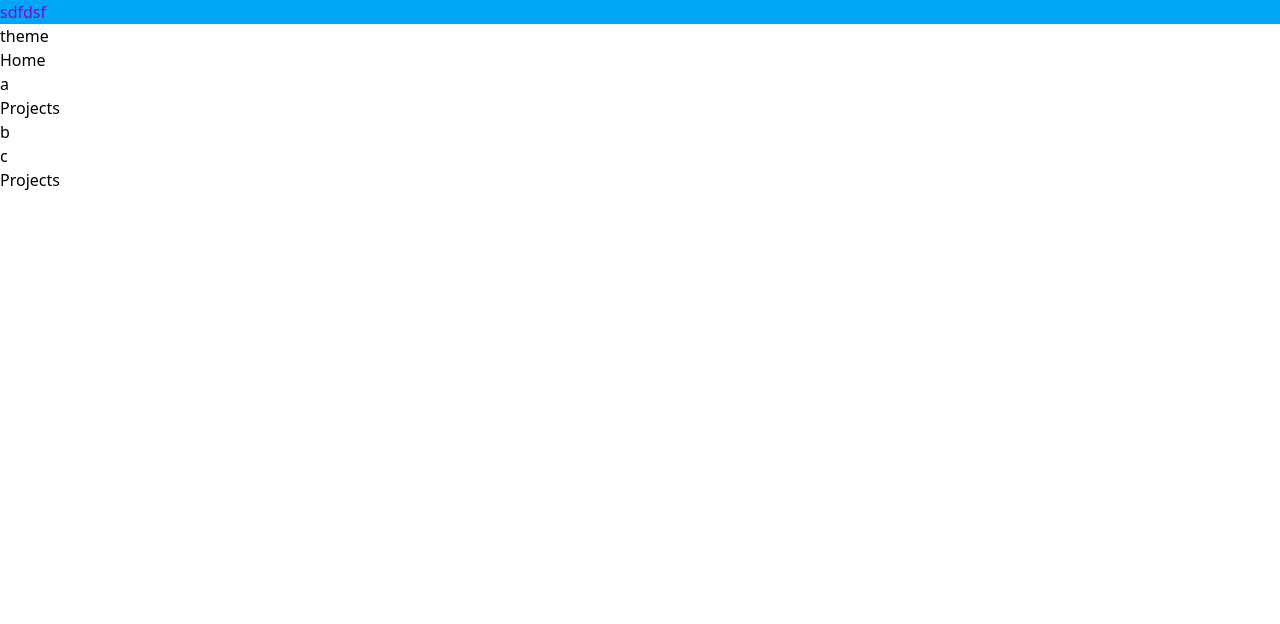
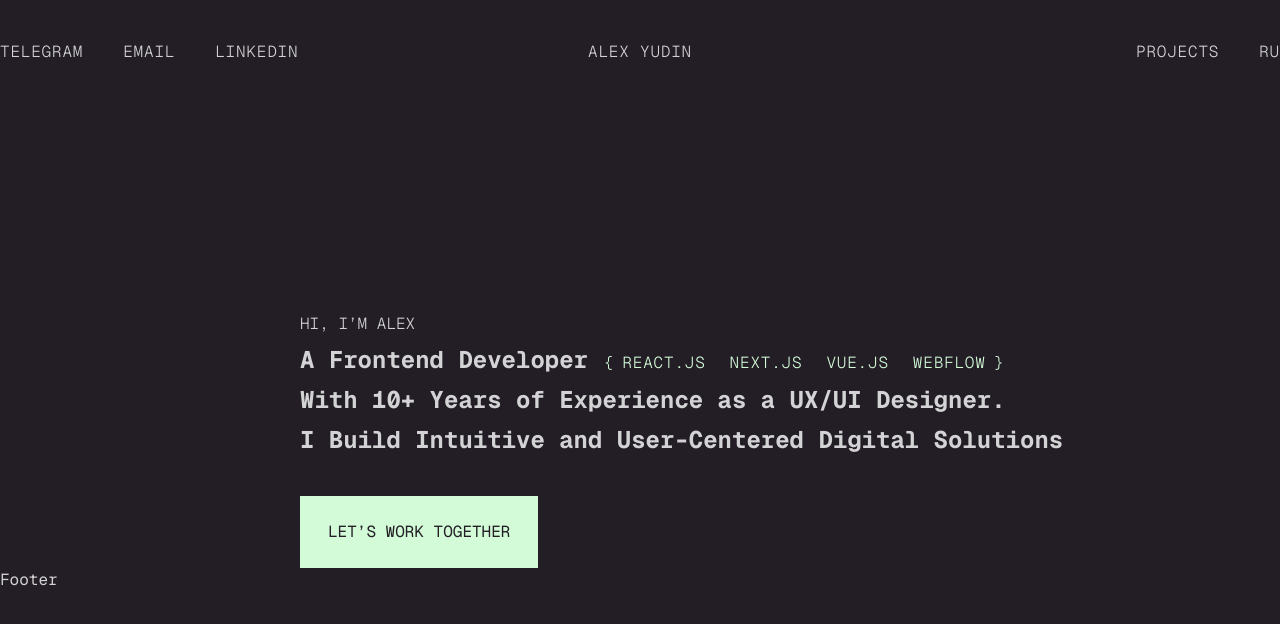
Before and after one commit to intmain84/lexaxa-com, a Vue app: page / in a window 1280 px wide. Shown: the top 624 px of the page. Built offline with nearby package versions, Linux system fonts and the light colour scheme.

Commit message:
Header and Hero (Home)

```diff
--- a/index.html
+++ b/index.html
@@ -4,9 +4,9 @@
     <meta charset="UTF-8" />
     <link rel="icon" href="/favicon.ico" />
     <meta name="viewport" content="width=device-width, initial-scale=1.0" />
-    <title>Vite App</title>
+    <title>Alex Yudin's Portfolio</title>
   </head>
-  <body>
+  <body class="bg-obsidian text-fog">
     <div id="app"></div>
     <script type="module" src="/src/main.ts"></script>
   </body>
--- a/src/App.vue
+++ b/src/App.vue
@@ -1,11 +1,13 @@
 <script setup lang="ts">
 import '@/index.css'
 import TheHeader from '@/components/header/TheHeader.vue'
+import TheFooter from '@/components/footer/TheFooter.vue'
 </script>
 
 <template>
-  <div>
+  <div class="font-geist">
     <TheHeader />
     <RouterView />
+    <TheFooter />
   </div>
 </template>
--- /dev/null
+++ b/src/components/footer/TheFooter.vue
@@ -0,0 +1,12 @@
+<script lang="ts" setup="">
+
+</script>
+
+<template>
+  <footer class="xl:mx-auto xl:max-w-[109rem]">Footer</footer>
+</template>
+
+
+<style scoped>
+
+</style>
--- a/src/components/header/TheHeader.vue
+++ b/src/components/header/TheHeader.vue
@@ -1,15 +1,32 @@
-<script lang="ts" setup></script>
+<script lang="ts" setup>
+import { CONTACTS } from '@/constants/contact.ts'
+import { ref } from 'vue'
+
+const lang = ref('en')
+
+</script>
 
 <template>
-  <div class="mx-auto bg-sky-500">
-    <h1 class="text-purple-700">sdfdsf</h1>
-  </div>
+    <header class="relative font-[300] mt-8 tracking-wider uppercase flex justify-between items-center xl:mx-auto xl:max-w-[109rem]">
+      <ul class="flex items-center gap-x-10">
+        <li v-for="contact in CONTACTS" :key="contact.name">
+          <a :href=contact.link class="hover:text-mint py-2">{{ contact.name }}</a>
+        </li>
+      </ul>
+      <RouterLink to="/" class="absolute left-1/2 -translate-x-1/2 hover:text-mint">
+        <span class="hidden">&lbrace;</span><span>Alex Yudin</span><span class="hidden">&rbrace;</span>
+      </RouterLink>
+      <div class="flex items-center gap-x-10">
+        <nav>
+          <a href="/" class="hover:text-mint py-2">Projects</a>
+        </nav>
+        <div class="cursor-pointer hover:text-mint py-2">
+<!--          <span>En</span>-->
+          <span>Ru</span>
+        </div>
+      </div>
+    </header>
 </template>
 
 <style scoped>
-.container {
-  max-width: 1776px;
-  padding: 0 32px;
-}
 </style>
-/
--- /dev/null
+++ b/src/components/home-hero/HomeHero.vue
@@ -0,0 +1,23 @@
+<script lang="ts" setup="">
+
+</script>
+
+<template>
+  <!-- Hero -->
+  <div class="ml-75 mt-60 max-w-[848px] space-y-2">
+    <h1>
+      <span class="block uppercase mb-2 font-[300]">Hi, I’m Alex</span>
+      <span class="text-2xl font-bold">A Frontend Developer</span>
+      <span class="ml-4 uppercase before:content-['{'] after:content-['}'] tracking-wider font-[300] flex-inline space-x-6 text-mint">
+        <span class="ml-2">React.js</span><span>Next.js</span><span>Vue.js</span><span  class="mr-2">Webflow</span>
+      </span>
+    </h1>
+    <p class="block text-2xl font-bold">With 10+ Years of Experience as a UX/UI Designer.</p>
+    <p class="block text-2xl font-bold mb-10">I Build Intuitive and User-Centered Digital Solutions</p>
+    <button class="h-18 px-7 bg-mint text-obsidian uppercase cursor-pointer hover:bg-fog">Let’s work together</button>
+  </div>
+</template>
+
+<style scoped>
+
+</style>
--- /dev/null
+++ b/src/constants/contact.ts
@@ -0,0 +1,14 @@
+export const CONTACTS:{name: string, link: string}[] = [
+  {
+    name: 'Telegram',
+    link: '/',
+  },
+  {
+    name: 'Email',
+    link: '/',
+  },
+  {
+    name: 'LinkedIn',
+    link: '/',
+  }
+]
--- a/src/index.css
+++ b/src/index.css
@@ -1,5 +1,14 @@
-@import '../node_modules/tailwindcss';
+@import url('https://fonts.googleapis.com/css2?family=Geist+Mono:wght@100..900&display=swap');
+
+@import 'tailwindcss';
 
 @theme {
-  --breakpoint-ssl: 777px;
+  /* Colors */
+  --color-*: initial;
+  --color-mint: #d3fbd8;
+  --color-obsidian: #231E26;
+  --color-fog: #D3D2D4;
+
+/* Fonts */
+  --font-geist: 'Geist Mono', monospace;
 }
--- a/src/views/HomeView.vue
+++ b/src/views/HomeView.vue
@@ -1,41 +1,12 @@
 <script lang="ts" setup>
-import { ref } from 'vue'
-
-const theme = ref('light')
-
-const toggleTheme = () => {
-  theme.value = theme.value === 'light' ? 'dark' : 'light'
-}
-
-const items = [
-  {
-    name: 'a',
-    hasA: true,
-  },
-  {
-    name: 'b',
-    hasA: false,
-  },
-  {
-    name: 'c',
-    hasA: true,
-  },
-]
+import HomeHero from '@/components/home-hero/HomeHero.vue'
 </script>
 
 <template>
-  <main
-    :class="[theme === 'dark' ? 'dark' : '', 'group dark:bg-amber-950 text-black dark:text-white']"
-  >
-    <button @click="toggleTheme">theme</button>
-    <h1>Home</h1>
-    <div v-for="item in items" :key="item">
-      <div class="hidden group-has-[a]:block peer">{{ item.name }}</div>
-      <RouterLink
-        to="/projects"
-        :class="[item.hasA ? 'block' : 'hidden', 'peer-hover:text-sky-500']"
-        >Projects</RouterLink
-      >
-    </div>
+  <main class="xl:mx-auto xl:max-w-[109rem]">
+    <!-- Hero -->
+    <HomeHero />
+
+    <!-- Projects -->
   </main>
 </template>
```
